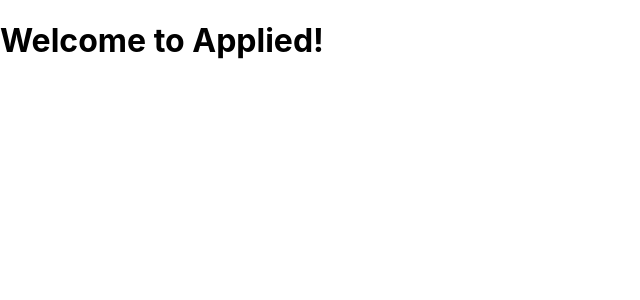
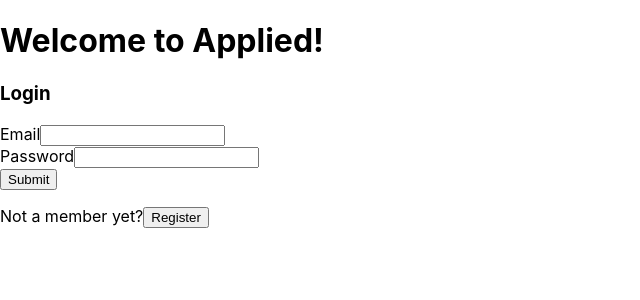
Before and after one commit to joyphillip/Applied-frontend, a React (Create React App) app in the folder applied/: page / in a window 1280 px wide. Shown: the top 300 px of the page, without its empty margins (0-640 px from the left). Built offline with nearby package versions, Linux system fonts and the light colour scheme; no server answers.

Commit message:
Added register Component

```diff
--- a/applied/src/App.js
+++ b/applied/src/App.js
@@ -2,6 +2,7 @@
 // eslint-disable-next-line
 import { BrowserRouter, BrowserRouter as Router, Route } from 'react-router-dom';
 import './App.css';
+import Register from './Nav/Register';
 
 
 // import CreateJob from './components/CreateJob'
@@ -53,6 +54,7 @@
     return (
       <div className='container'>
       <h1> Welcome to Applied! </h1>
+      <Register />
       </div>
 
       // <Router>
--- /dev/null
+++ b/applied/src/Nav/Alert.js
@@ -0,0 +1,9 @@
+import React from 'react'
+
+const Alert = () => {
+  return (
+    <div className='alert alert-danger'>Alert Goes Here</div>
+  )
+}
+
+export default Alert
--- /dev/null
+++ b/applied/src/Nav/FormRow.js
@@ -0,0 +1,12 @@
+import React from 'react'
+
+const FormRow = ({type,name,value,handleChange, labelText}) => {
+  return (
+    <div className='form-row'>
+                <label htmlFor={name} className='form-label'>{labelText || name}</label>
+                <input type={type} value={value} name={name} onChange={handleChange} className="form-label"/>
+    </div>
+  )
+}
+
+export default FormRow
--- /dev/null
+++ b/applied/src/Nav/Register.js
@@ -0,0 +1,64 @@
+import React from 'react'
+import { useState, useEffect} from "react"
+import FormRow from './FormRow'
+import Alert from './Alert'
+
+const initialState= {
+    name: "",
+    password: "",
+    email: "",
+    isMember: true,
+    showAlert: false,
+}
+
+const Register = () => {
+    const[values,setValues] = useState(initialState)
+    // global state and useNavigate
+
+    const toggleMember= ()=> {
+        setValues({...values, isMember:!values.isMember })
+    }
+
+    const handleChange = (e) => console.log(e.target);
+    const onSubmit = (e) => {
+        e.preventDefault()
+        console.log(e.target);
+    }
+
+
+
+  return (
+    <div>
+
+        <form className= "form-row" onSubmit={onSubmit}>
+            <h3>{values.isMember ? "Login" : "Register"}</h3>
+            {values.showAlert && <Alert />}
+            {!values.isMember && (
+            <FormRow
+                type ="text"
+                name="Name"
+                value={values.name}
+                handleChange={handleChange} />)
+            }
+             <FormRow
+                type ="email"
+                name="Email"
+                value={values.email}
+                handleChange={handleChange} />
+
+             <FormRow
+                type ="password"
+                name="Password"
+                value={values.password}
+                handleChange={handleChange} />
+            <button type= "submit" className=''>Submit</button>
+            <p>
+                {values.isMember?"Not a member yet?" : "Already a member?"}
+                <button type= "button" onClick={toggleMember} className="">{values.isMember?"Register" : "Login"}</button>
+            </p>
+        </form>
+    </div>
+  )
+}
+
+export default Register
```
Also changed, not shown: 1 other file (tests, documents, lock files or other folders).
